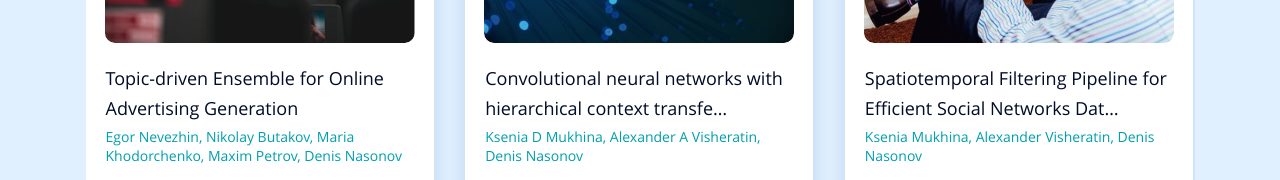
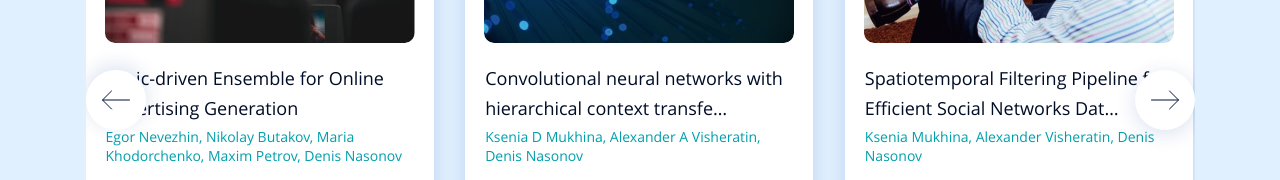
Before and after one commit to frontame/itmo-react, a React (Create React App) app: page / in a window 1280 px wide. Shown: the part 378-558 px from the top of the page. Built offline with nearby package versions, Linux system fonts and the light colour scheme.

Commit message:
feat: added swiper buttons next and prev to Publications section

```diff
--- a/src/components/Publications/index.jsx
+++ b/src/components/Publications/index.jsx
@@ -6,6 +6,7 @@ import 'swiper/css/pagination';
 import { v4 as uuidv4 } from 'uuid';
 import { Section, Container, Title } from './styles';
 import store from '../../store/store';
+import SwiperButton from '../SwiperButton';
 import Publication from '../Publication';
 
 const Publications = () => {
@@ -15,12 +16,15 @@ const Publications = () => {
     <Section>
       <Container>
         <Title>Публикации</Title>
+
         <Swiper
           spaceBetween={30}
           slidesPerView={3}
           pagination
           modules={[Pagination]}
         >
+          <SwiperButton direction="prev" />
+          <SwiperButton direction="next" />
           {data.map((publication) => {
             const uid = uuidv4();
             return (
--- /dev/null
+++ b/src/components/SwiperButton/index.jsx
@@ -0,0 +1,17 @@
+import { useSwiper } from 'swiper/react';
+import Button from './styles';
+
+const SwiperButton = ({ direction }) => {
+  const swiper = useSwiper();
+
+  return (
+    <Button
+      direction={direction}
+      onClick={() => {
+        return direction === 'next' ? swiper.slideNext() : swiper.slidePrev();
+      }}
+    />
+  );
+};
+
+export default SwiperButton;
--- /dev/null
+++ b/src/components/SwiperButton/styles.jsx
@@ -0,0 +1,28 @@
+import styled from 'styled-components';
+import rightArrow from '../../images/arrow-right.svg';
+
+const Button = styled.button`
+  position: absolute;
+  top: 270px;
+  left: ${(props) => {
+    return props.direction === 'next' ? 'unset' : '0';
+  }};
+  right: ${(props) => {
+    return props.direction === 'next' ? '0' : 'unset';
+  }};
+  width: 60px;
+  height: 60px;
+  background: #ffffff;
+  background-image: url(${rightArrow});
+  background-repeat: no-repeat;
+  background-position: center;
+  box-shadow: 0px 4px 20px rgba(1, 54, 157, 0.15);
+  border-radius: 36px;
+  border: 0;
+  z-index: 10;
+  transform: ${(props) => {
+    return props.direction === 'next' ? 'unset' : 'rotate(180deg)';
+  }};
+`;
+
+export default Button;
```
Also changed, not shown: src/images/arrow-right.svg (added).
